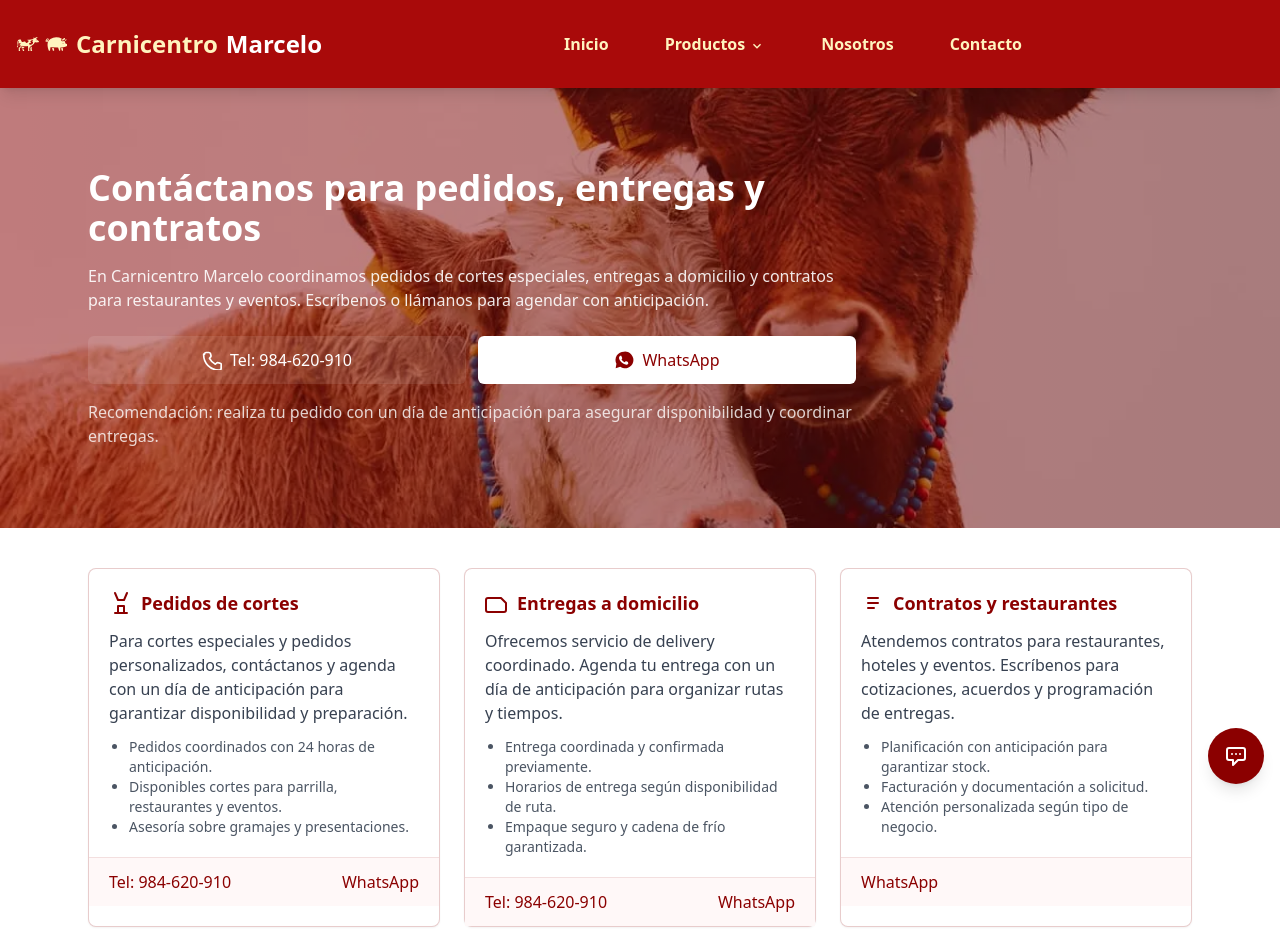
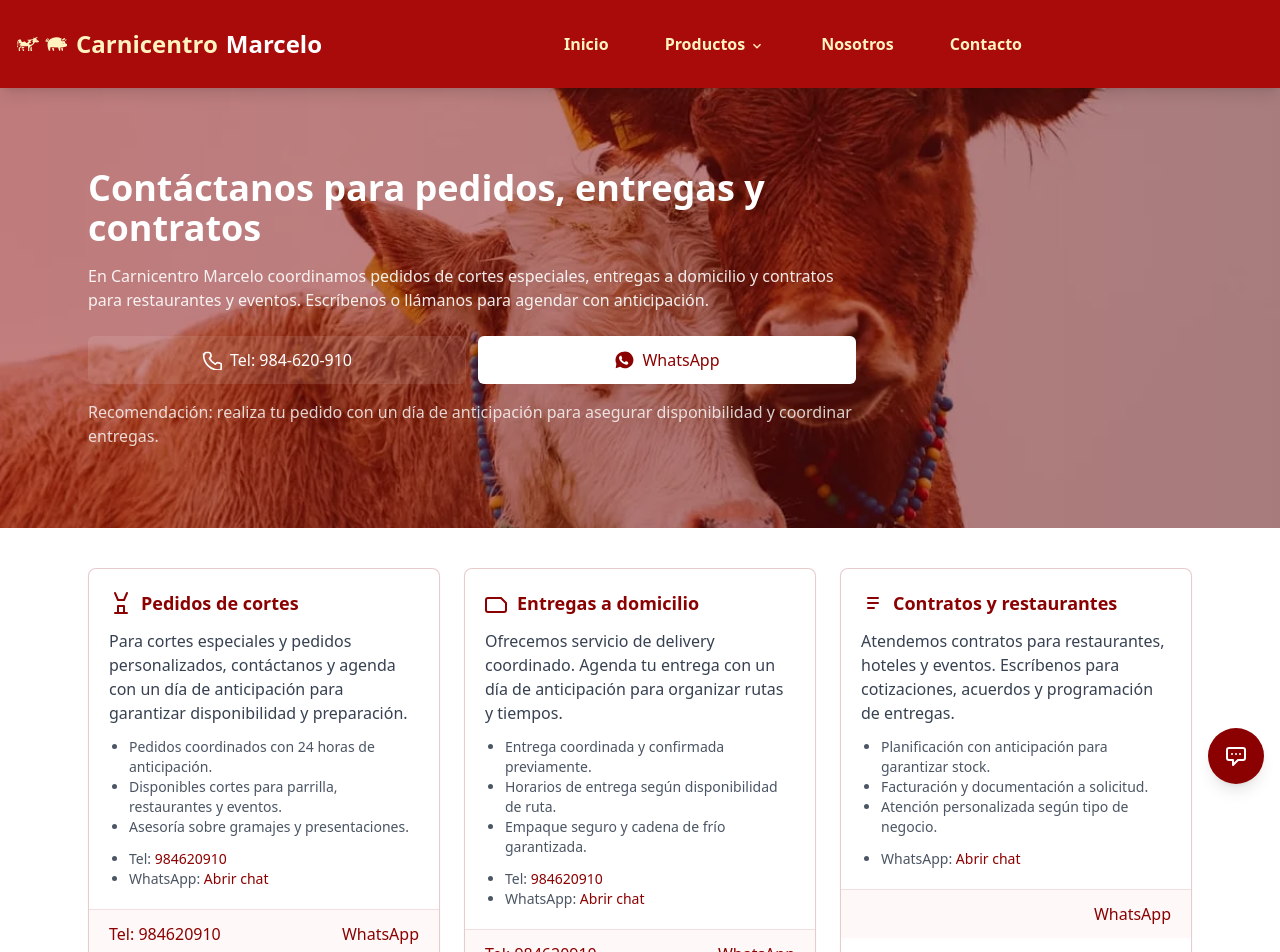
Before and after one commit to MarxAlonso/CarnicentroMarcelo, a React (Vite) app: page /contacto in a window 1280 px wide. Shown: the top 952 px of the page. Built offline with nearby package versions, Linux system fonts and the light colour scheme; the HTML template or start-up script is replaced by a standard one.

Commit message:
fix: card contacto

```diff
--- /dev/null
+++ b/src/components/Contacto/ContactCard.tsx
@@ -0,0 +1,38 @@
+import React from "react";
+
+interface ContactCardProps {
+  title: string;
+  children: React.ReactNode;
+  phone?: string;
+  whatsapp?: string;
+  icon?: React.ReactNode;
+}
+
+export const ContactCard: React.FC<ContactCardProps> = ({ title, children, phone, whatsapp, icon }) => {
+  return (
+    <div className="rounded-lg border border-[#8B0000]/20 bg-white shadow-sm">
+      <div className="p-5">
+        <div className="flex items-center mb-3">
+          <div className="h-6 w-6 text-[#8B0000] mr-2">{icon}</div>
+          <h3 className="text-lg font-semibold text-[#8B0000]">{title}</h3>
+        </div>
+
+        <div className="text-gray-700">{children}</div>
+        {phone || whatsapp ? (
+          <ul className="mt-3 text-sm text-gray-600 list-disc pl-5">
+            {phone && <li>Tel: <a href={`tel:${phone}`} className="text-[#8B0000] font-medium hover:underline">{phone}</a></li>}
+            {whatsapp && <li>WhatsApp: <a href={whatsapp} target="_blank" rel="noopener noreferrer" className="text-[#8B0000] font-medium hover:underline">Abrir chat</a></li>}
+          </ul>
+        ) : null}
+      </div>
+      {(phone || whatsapp) && (
+        <div className="border-t border-[#8B0000]/10 px-5 py-3 bg-[#FFF8F8] flex items-center justify-between">
+          {phone ? <a href={`tel:${phone}`} className="text-[#8B0000] font-medium hover:underline">Tel: {phone}</a> : <span />}
+          {whatsapp ? <a href={whatsapp} target="_blank" rel="noopener noreferrer" className="text-[#8B0000] font-medium hover:underline">WhatsApp</a> : <span />}
+        </div>
+      )}
+    </div>
+  );
+};
+
+export default ContactCard;
--- /dev/null
+++ b/src/components/Contacto/ContactGrid.tsx
@@ -0,0 +1,80 @@
+import React from "react";
+import ContactCard from "./ContactCard";
+
+export const ContactGrid: React.FC = () => {
+  const whatsappLink = "https://wa.me/+51984620910";
+
+  const IconPedidos = (
+    <svg viewBox="0 0 24 24" fill="none" stroke="currentColor" className="h-6 w-6">
+      <path strokeLinecap="round" strokeLinejoin="round" strokeWidth="2" d="M6 2l3 7h6l3-7M6 22h12M9 22v-7h6v7" />
+    </svg>
+  );
+
+  const IconDelivery = (
+    <svg viewBox="0 0 24 24" fill="none" stroke="currentColor" className="h-6 w-6">
+      <path strokeLinecap="round" strokeLinejoin="round" strokeWidth="2" d="M3 7h13l5 5v7a2 2 0 01-2 2H3a2 2 0 01-2-2V9a2 2 0 012-2z" />
+    </svg>
+  );
+
+  const IconContratos = (
+    <svg viewBox="0 0 24 24" fill="none" stroke="currentColor" className="h-6 w-6">
+      <path strokeLinecap="round" strokeLinejoin="round" strokeWidth="2" d="M7 7h10M7 12h10M7 17h6" />
+    </svg>
+  );
+
+  return (
+    <div className="grid grid-cols-1 lg:grid-cols-3 gap-6">
+      <ContactCard
+        title="Pedidos de cortes"
+        icon={IconPedidos}
+        phone="984620910"
+        whatsapp={whatsappLink}
+      >
+        <p>
+          Para cortes especiales y pedidos personalizados, contáctanos y agenda con
+          un día de anticipación para garantizar disponibilidad y preparación.
+        </p>
+        <ul className="mt-3 text-sm text-gray-600 list-disc pl-5">
+          <li>Pedidos coordinados con 24 horas de anticipación.</li>
+          <li>Disponibles cortes para parrilla, restaurantes y eventos.</li>
+          <li>Asesoría sobre gramajes y presentaciones.</li>
+        </ul>
+      </ContactCard>
+
+      <ContactCard
+        title="Entregas a domicilio"
+        icon={IconDelivery}
+        phone="984620910"
+        whatsapp={whatsappLink}
+      >
+        <p>
+          Ofrecemos servicio de delivery coordinado. Agenda tu entrega con un
+          día de anticipación para organizar rutas y tiempos.
+        </p>
+        <ul className="mt-3 text-sm text-gray-600 list-disc pl-5">
+          <li>Entrega coordinada y confirmada previamente.</li>
+          <li>Horarios de entrega según disponibilidad de ruta.</li>
+          <li>Empaque seguro y cadena de frío garantizada.</li>
+        </ul>
+      </ContactCard>
+
+      <ContactCard
+        title="Contratos y restaurantes"
+        icon={IconContratos}
+        whatsapp={whatsappLink}
+      >
+        <p>
+          Atendemos contratos para restaurantes, hoteles y eventos. Escríbenos
+          para cotizaciones, acuerdos y programación de entregas.
+        </p>
+        <ul className="mt-3 text-sm text-gray-600 list-disc pl-5">
+          <li>Planificación con anticipación para garantizar stock.</li>
+          <li>Facturación y documentación a solicitud.</li>
+          <li>Atención personalizada según tipo de negocio.</li>
+        </ul>
+      </ContactCard>
+    </div>
+  );
+};
+
+export default ContactGrid;
--- a/src/components/Contacto/Contacto.tsx
+++ b/src/components/Contacto/Contacto.tsx
@@ -1,86 +1,11 @@
 import React from "react";
+import ContactGrid from "./ContactGrid";
 
 export const Contacto: React.FC = () => {
   return (
     <section className="mx-auto max-w-6xl px-6 py-10">
-      <div className="grid grid-cols-1 lg:grid-cols-3 gap-6">
-        {/* Pedidos de cortes */}
-        <div className="rounded-lg border border-[#8B0000]/20 bg-white shadow-sm">
-          <div className="p-5">
-            <div className="flex items-center mb-3">
-              <svg className="h-6 w-6 text-[#8B0000] mr-2" viewBox="0 0 24 24" fill="none" stroke="currentColor">
-                <path strokeLinecap="round" strokeLinejoin="round" strokeWidth="2" d="M6 2l3 7h6l3-7M6 22h12M9 22v-7h6v7" />
-              </svg>
-              <h3 className="text-lg font-semibold text-[#8B0000]">Pedidos de cortes</h3>
-            </div>
-            <p className="text-gray-700">
-              Para cortes especiales y pedidos personalizados, contáctanos y agenda con
-              un día de anticipación para garantizar disponibilidad y preparación.
-            </p>
-            <ul className="mt-3 text-sm text-gray-600 list-disc pl-5">
-              <li>Pedidos coordinados con 24 horas de anticipación.</li>
-              <li>Disponibles cortes para parrilla, restaurantes y eventos.</li>
-              <li>Asesoría sobre gramajes y presentaciones.</li>
-            </ul>
-          </div>
-          <div className="border-t border-[#8B0000]/10 px-5 py-3 bg-[#FFF8F8] flex items-center justify-between">
-            <a href="tel:984620910" className="text-[#8B0000] font-medium hover:underline">Tel: 984-620-910</a>
-            <a href="https://wa.me/+51984620910" target="_blank" rel="noopener noreferrer" className="text-[#8B0000] font-medium hover:underline">WhatsApp</a>
-          </div>
-        </div>
+      <ContactGrid />
 
-        {/* Entregas a domicilio */}
-        <div className="rounded-lg border border-[#8B0000]/20 bg-white shadow-sm">
-          <div className="p-5">
-            <div className="flex items-center mb-3">
-              <svg className="h-6 w-6 text-[#8B0000] mr-2" viewBox="0 0 24 24" fill="none" stroke="currentColor">
-                <path strokeLinecap="round" strokeLinejoin="round" strokeWidth="2" d="M3 7h13l5 5v7a2 2 0 01-2 2H3a2 2 0 01-2-2V9a2 2 0 012-2z" />
-              </svg>
-              <h3 className="text-lg font-semibold text-[#8B0000]">Entregas a domicilio</h3>
-            </div>
-            <p className="text-gray-700">
-              Ofrecemos servicio de delivery coordinado. Agenda tu entrega con un
-              día de anticipación para organizar rutas y tiempos.
-            </p>
-            <ul className="mt-3 text-sm text-gray-600 list-disc pl-5">
-              <li>Entrega coordinada y confirmada previamente.</li>
-              <li>Horarios de entrega según disponibilidad de ruta.</li>
-              <li>Empaque seguro y cadena de frío garantizada.</li>
-            </ul>
-          </div>
-          <div className="border-t border-[#8B0000]/10 px-5 py-3 bg-[#FFF8F8] flex items-center justify-between">
-            <a href="tel:984620910" className="text-[#8B0000] font-medium hover:underline">Tel: 984-620-910</a>
-            <a href="https://wa.me/+51984620910" target="_blank" rel="noopener noreferrer" className="text-[#8B0000] font-medium hover:underline">WhatsApp</a>
-          </div>
-        </div>
-
-        {/* Contratos y restaurantes */}
-        <div className="rounded-lg border border-[#8B0000]/20 bg-white shadow-sm">
-          <div className="p-5">
-            <div className="flex items-center mb-3">
-              <svg className="h-6 w-6 text-[#8B0000] mr-2" viewBox="0 0 24 24" fill="none" stroke="currentColor">
-                <path strokeLinecap="round" strokeLinejoin="round" strokeWidth="2" d="M7 7h10M7 12h10M7 17h6" />
-              </svg>
-              <h3 className="text-lg font-semibold text-[#8B0000]">Contratos y restaurantes</h3>
-            </div>
-            <p className="text-gray-700">
-              Atendemos contratos para restaurantes, hoteles y eventos. Escríbenos
-              para cotizaciones, acuerdos y programación de entregas.
-            </p>
-            <ul className="mt-3 text-sm text-gray-600 list-disc pl-5">
-              <li>Planificación con anticipación para garantizar stock.</li>
-              <li>Facturación y documentación a solicitud.</li>
-              <li>Atención personalizada según tipo de negocio.</li>
-            </ul>
-          </div>
-          <div className="border-t border-[#8B0000]/10 px-5 py-3 bg-[#FFF8F8] flex items-center justify-between">
-            {/*<a href="mailto:info@carnicentromarcelo.com" className="text-[#8B0000] font-medium hover:underline">info@carnicentromarcelo.com</a>*/}
-            <a href="https://wa.me/+51984620910" target="_blank" rel="noopener noreferrer" className="text-[#8B0000] font-medium hover:underline">WhatsApp</a>
-          </div>
-        </div>
-      </div>
-
-      {/* Avisos generales */}
       <div className="mt-8 rounded-lg border border-[#8B0000]/20 bg-[#FFF8F8] p-5">
         <p className="text-gray-700">
           Nota: Los pedidos y entregas deben confirmarse con un día de
```
